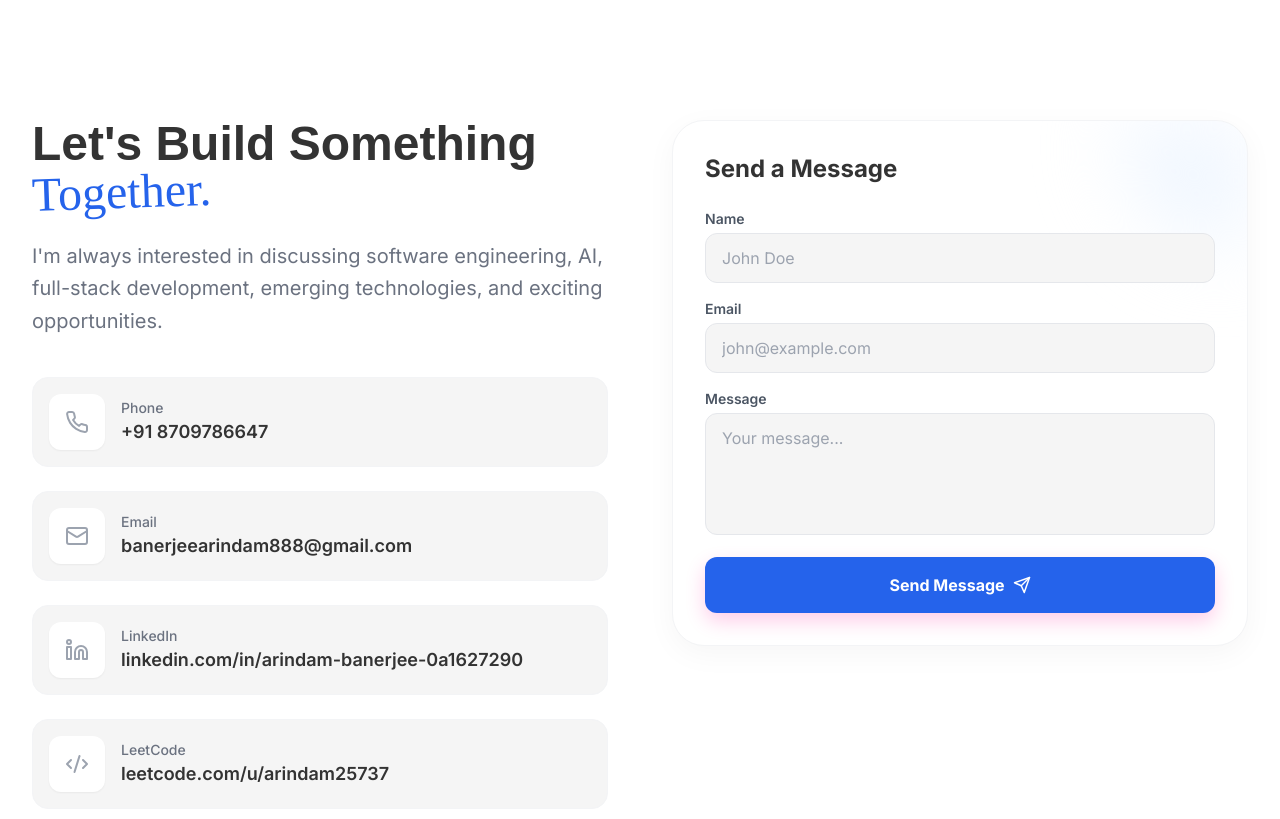
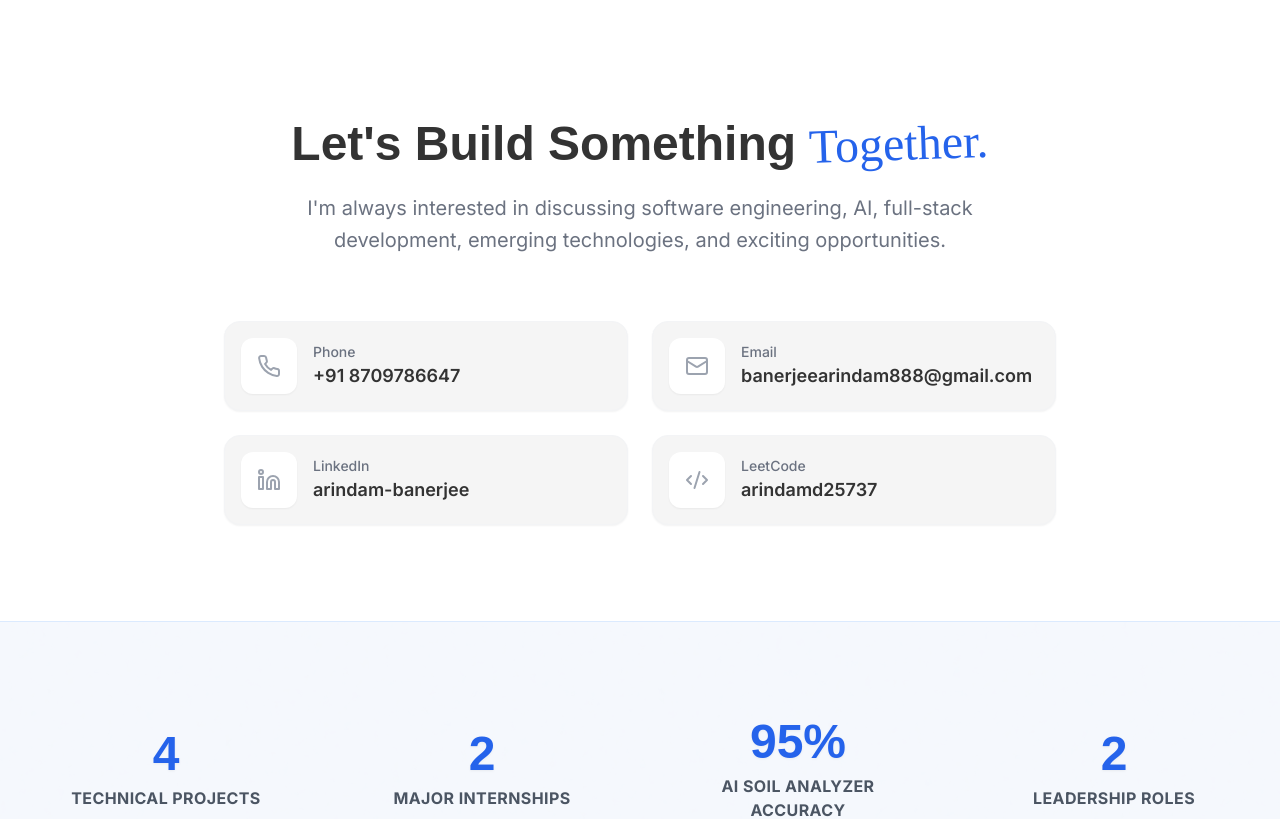
Before and after one commit to arindam199/arindam-portfolio, a React (Vite) app: page / in a window 1280 px wide. Shown: the part 7540-8359 px from the top of the page. Built offline with nearby package versions, Linux system fonts and the light colour scheme; a web font is replaced by a local one.

Commit message:
Remove contact form and simplify contact section layout

```diff
--- a/src/components/Contact.tsx
+++ b/src/components/Contact.tsx
@@ -1,202 +1,73 @@
-import React, { useState } from 'react';
+import React from 'react';
 import { motion } from 'framer-motion';
 import { personalInfo } from '../data/portfolioData';
-import { Mail, Linkedin, Code2, Send, Phone } from 'lucide-react';
+import { Mail, Linkedin, Code2, Phone } from 'lucide-react';
 
 export const Contact = () => {
-  const [formData, setFormData] = useState({ name: '', email: '', message: '' });
-  const [isSubmitting, setIsSubmitting] = useState(false);
-  const [submitStatus, setSubmitStatus] = useState<'idle' | 'success' | 'error'>('idle');
-
-  const handleChange = (e: React.ChangeEvent<HTMLInputElement | HTMLTextAreaElement>) => {
-    setFormData(prev => ({ ...prev, [e.target.name]: e.target.value }));
-  };
-
-  const handleSubmit = async (e: React.FormEvent) => {
-    e.preventDefault();
-    setIsSubmitting(true);
-    setSubmitStatus('idle');
-
-    try {
-      const response = await fetch("https://api.web3forms.com/submit", {
-        method: "POST",
-        headers: {
-          "Content-Type": "application/json",
-          Accept: "application/json",
-        },
-        body: JSON.stringify({
-          access_key: "2c8d07d5-640d-49c7-a5cd-f50b2da568ad",
-          name: formData.name,
-          email: formData.email,
-          message: formData.message,
-          subject: "New Contact from Portfolio!"
-        })
-      });
-
-      const data = await response.json();
-
-      if (data.success) {
-        setSubmitStatus('success');
-        setFormData({ name: '', email: '', message: '' });
-      } else {
-        setSubmitStatus('error');
-        console.error("Web3Forms Error:", data);
-      }
-    } catch (error) {
-      setSubmitStatus('error');
-      console.error("Fetch Error:", error);
-    } finally {
-      setIsSubmitting(false);
-      // Reset success message after 5 seconds
-      setTimeout(() => {
-        if (submitStatus === 'success') setSubmitStatus('idle');
-      }, 5000);
-    }
-  };
-
   return (
     <section id="contact" className="py-24 relative bg-white">
-      <div className="max-w-7xl mx-auto px-4 sm:px-6 lg:px-8">
+      <div className="max-w-4xl mx-auto px-4 sm:px-6 lg:px-8">
 
-        <div className="grid grid-cols-1 lg:grid-cols-2 gap-16">
         <motion.div
-            initial={{ opacity: 0, x: -20 }}
-            whileInView={{ opacity: 1, x: 0 }}
+          initial={{ opacity: 0, y: 20 }}
+          whileInView={{ opacity: 1, y: 0 }}
           viewport={{ once: true }}
           transition={{ duration: 0.6 }}
+          className="text-center mb-16"
         >
           <h2 className="text-4xl md:text-5xl font-display font-bold mb-6 text-dark-text">Let's Build Something <span className="font-handwriting text-blue-accent font-normal text-5xl inline-block -rotate-2">Together.</span></h2>
-            <p className="text-xl text-gray-500 mb-10 leading-relaxed">
+          <p className="text-xl text-gray-500 leading-relaxed max-w-2xl mx-auto">
             I'm always interested in discussing software engineering, AI, full-stack development, emerging technologies, and exciting opportunities.
           </p>
+        </motion.div>
 
-            <div className="space-y-6">
-              <a href={`tel:${personalInfo.phone?.replace(/ /g, '')}`} className="flex items-center gap-4 group bg-soft-gray p-4 rounded-2xl border border-gray-100 hover:border-green-200 transition-colors">
+        <motion.div
+          initial={{ opacity: 0, y: 20 }}
+          whileInView={{ opacity: 1, y: 0 }}
+          viewport={{ once: true }}
+          transition={{ duration: 0.6, delay: 0.2 }}
+          className="grid grid-cols-1 sm:grid-cols-2 gap-6"
+        >
+          <a href={`tel:${personalInfo.phone?.replace(/ /g, '')}`} className="flex items-center gap-4 group bg-soft-gray p-4 rounded-2xl border border-gray-100 hover:border-green-200 transition-colors shadow-sm hover:shadow-md">
             <div className="p-4 bg-white rounded-xl text-gray-400 group-hover:text-green-500 shadow-sm transition-colors">
               <Phone size={24} />
             </div>
-                <div>
+            <div className="text-left">
               <div className="text-sm text-gray-500 font-medium">Phone</div>
               <div className="text-lg text-dark-text font-semibold group-hover:text-green-600 transition-colors">{personalInfo.phone}</div>
             </div>
           </a>
 
-              <a href={personalInfo.socials.email} className="flex items-center gap-4 group bg-soft-gray p-4 rounded-2xl border border-gray-100 hover:border-blue-200 transition-colors">
+          <a href={personalInfo.socials.email} className="flex items-center gap-4 group bg-soft-gray p-4 rounded-2xl border border-gray-100 hover:border-blue-200 transition-colors shadow-sm hover:shadow-md">
             <div className="p-4 bg-white rounded-xl text-gray-400 group-hover:text-blue-accent shadow-sm transition-colors">
               <Mail size={24} />
             </div>
-                <div>
+            <div className="text-left">
               <div className="text-sm text-gray-500 font-medium">Email</div>
               <div className="text-lg text-dark-text font-semibold group-hover:text-blue-accent transition-colors">{personalInfo.email}</div>
             </div>
           </a>
 
-              <a href={personalInfo.socials.linkedin} target="_blank" rel="noreferrer" className="flex items-center gap-4 group bg-soft-gray p-4 rounded-2xl border border-gray-100 hover:border-blue-200 transition-colors">
-                <div className="p-4 bg-white rounded-xl text-gray-400 group-hover:text-blue-500 shadow-sm transition-colors">
+          <a href={personalInfo.socials.linkedin} target="_blank" rel="noreferrer" className="flex items-center gap-4 group bg-soft-gray p-4 rounded-2xl border border-gray-100 hover:border-blue-300 transition-colors shadow-sm hover:shadow-md">
+            <div className="p-4 bg-white rounded-xl text-gray-400 group-hover:text-blue-600 shadow-sm transition-colors">
               <Linkedin size={24} />
             </div>
-                <div>
+            <div className="text-left">
               <div className="text-sm text-gray-500 font-medium">LinkedIn</div>
-                  <div className="text-lg text-dark-text font-semibold group-hover:text-blue-600 transition-colors">linkedin.com/in/arindam-banerjee-0a1627290</div>
+              <div className="text-lg text-dark-text font-semibold group-hover:text-blue-700 transition-colors">arindam-banerjee</div>
             </div>
           </a>
 
-              <a href={personalInfo.socials.leetcode} target="_blank" rel="noreferrer" className="flex items-center gap-4 group bg-soft-gray p-4 rounded-2xl border border-gray-100 hover:border-yellow-200 transition-colors">
+          <a href={personalInfo.socials.leetcode} target="_blank" rel="noreferrer" className="flex items-center gap-4 group bg-soft-gray p-4 rounded-2xl border border-gray-100 hover:border-yellow-200 transition-colors shadow-sm hover:shadow-md">
             <div className="p-4 bg-white rounded-xl text-gray-400 group-hover:text-yellow-500 shadow-sm transition-colors">
               <Code2 size={24} />
             </div>
-                <div>
+            <div className="text-left">
               <div className="text-sm text-gray-500 font-medium">LeetCode</div>
-                  <div className="text-lg text-dark-text font-semibold group-hover:text-yellow-600 transition-colors">leetcode.com/u/arindam25737</div>
+              <div className="text-lg text-dark-text font-semibold group-hover:text-yellow-600 transition-colors">arindamd25737</div>
             </div>
           </a>
-            </div>
         </motion.div>
-
-          <motion.div
-            initial={{ opacity: 0, x: 20 }}
-            whileInView={{ opacity: 1, x: 0 }}
-            viewport={{ once: true }}
-            transition={{ duration: 0.6 }}
-          >
-            <div className="white-card p-8 relative overflow-hidden rounded-[2rem]">
-              <div className="absolute top-0 right-0 w-32 h-32 bg-blue-50 rounded-bl-full blur-2xl"></div>
-
-              <h3 className="text-2xl font-bold text-dark-text mb-6 relative z-10">Send a Message</h3>
-
-              <form onSubmit={handleSubmit} className="space-y-4 relative z-10">
-                <div>
-                  <label htmlFor="name" className="block text-sm font-semibold text-gray-600 mb-1">Name</label>
-                  <input
-                    type="text"
-                    id="name"
-                    name="name"
-                    required
-                    value={formData.name}
-                    onChange={handleChange}
-                    className="w-full bg-soft-gray border border-gray-200 rounded-xl px-4 py-3 text-dark-text focus:outline-none focus:ring-2 focus:ring-blue-200 focus:border-blue-300 transition-all placeholder-gray-400"
-                    placeholder="John Doe"
-                  />
-                </div>
-
-                <div>
-                  <label htmlFor="email" className="block text-sm font-semibold text-gray-600 mb-1">Email</label>
-                  <input
-                    type="email"
-                    id="email"
-                    name="email"
-                    required
-                    value={formData.email}
-                    onChange={handleChange}
-                    className="w-full bg-soft-gray border border-gray-200 rounded-xl px-4 py-3 text-dark-text focus:outline-none focus:ring-2 focus:ring-blue-200 focus:border-blue-300 transition-all placeholder-gray-400"
-                    placeholder="john@example.com"
-                  />
-                </div>
-
-                <div>
-                  <label htmlFor="message" className="block text-sm font-semibold text-gray-600 mb-1">Message</label>
-                  <textarea
-                    id="message"
-                    name="message"
-                    required
-                    rows={4}
-                    value={formData.message}
-                    onChange={handleChange}
-                    className="w-full bg-soft-gray border border-gray-200 rounded-xl px-4 py-3 text-dark-text focus:outline-none focus:ring-2 focus:ring-blue-200 focus:border-blue-300 transition-all resize-none placeholder-gray-400"
-                    placeholder="Your message..."
-                  ></textarea>
-                </div>
-
-                <button
-                  type="submit"
-                  disabled={isSubmitting}
-                  className="w-full bg-blue-accent hover:bg-blue-dark text-white font-bold py-4 px-4 rounded-xl transition-colors flex items-center justify-center gap-2 disabled:opacity-70 disabled:cursor-not-allowed shadow-[0_8px_20px_rgba(255,0,144,0.2)] hover:shadow-[0_8px_25px_rgba(255,0,144,0.3)] hover:-translate-y-0.5"
-                >
-                  {isSubmitting ? (
-                    <div className="w-5 h-5 border-2 border-white/30 border-t-white rounded-full animate-spin"></div>
-                  ) : (
-                    <>
-                      <span>Send Message</span>
-                      <Send size={18} />
-                    </>
-                  )}
-                </button>
-
-                {submitStatus === 'success' && (
-                  <div className="p-3 bg-green-50 border border-green-200 rounded-xl text-green-600 font-medium text-sm text-center">
-                    Message received! I'll get back to you soon.
-                  </div>
-                )}
-
-                {submitStatus === 'error' && (
-                  <div className="p-3 bg-red-50 border border-red-200 rounded-xl text-red-600 font-medium text-sm text-center">
-                    Oops! Something went wrong. Please try again.
-                  </div>
-                )}
-              </form>
-            </div>
-          </motion.div>
-        </div>
 
       </div>
     </section>
```
Lines whose indentation alone changed are shown as unchanged.
